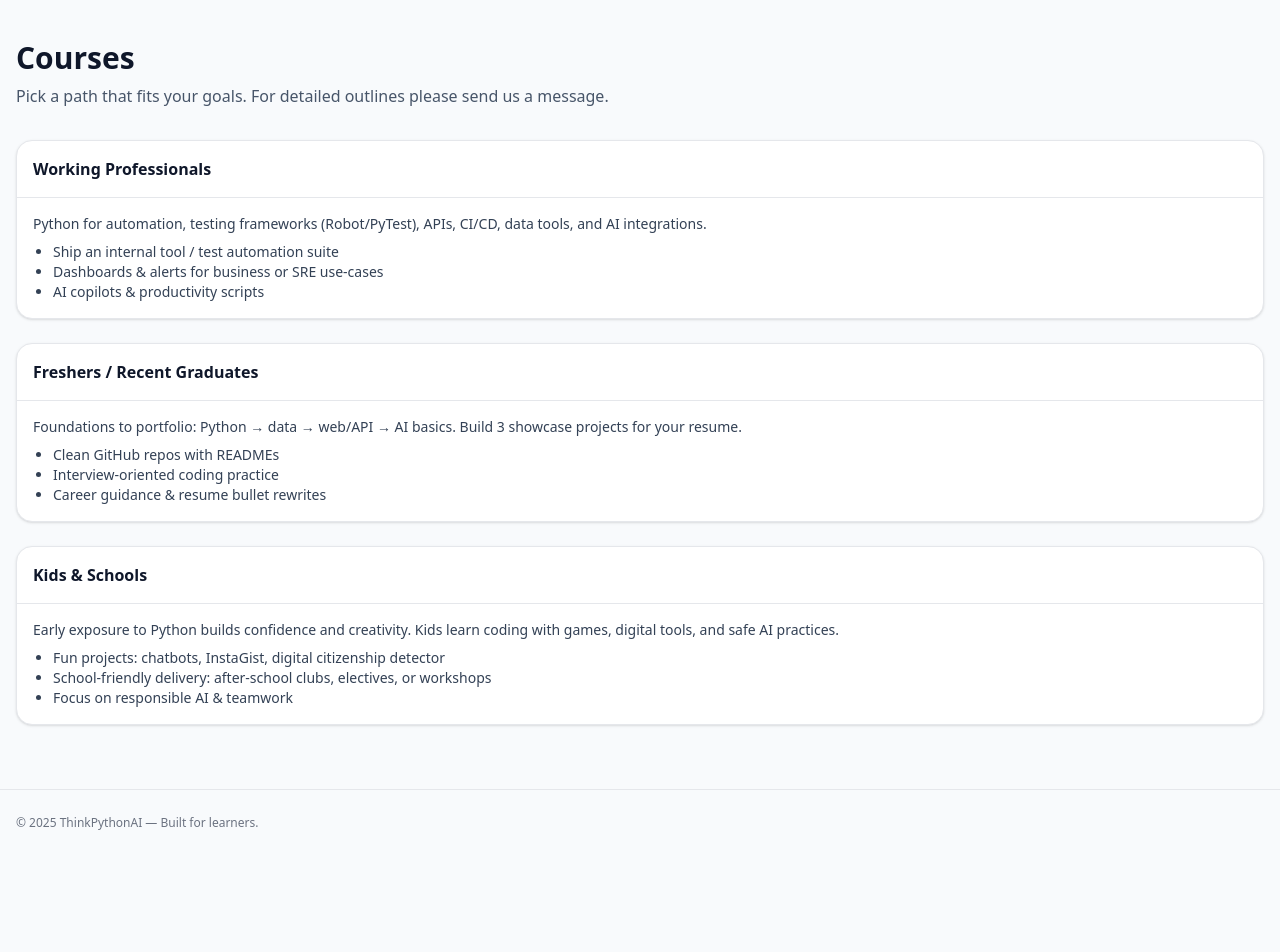
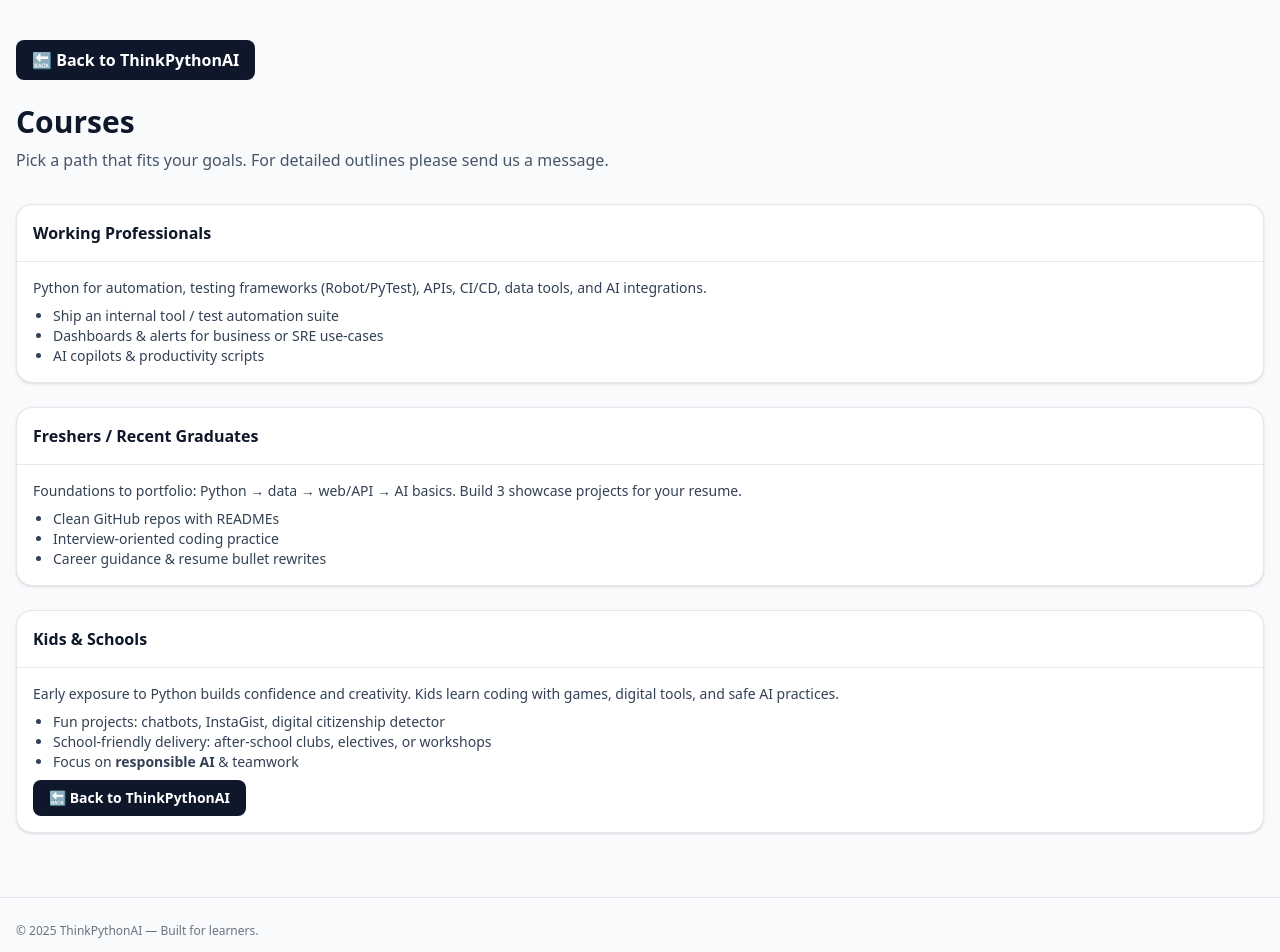
Before and after one commit to raunitankit/thinkpythonai, a Next.js app: page /courses in a window 1280 px wide. Shown: the top 952 px of the page. Before the commit the page ends 856 px from the top, so only its background shows below. Built offline with nearby package versions, Linux system fonts and the light colour scheme.

Commit message:
Add smooth scroll behavior and scroll margin fix for trainer section

```diff
--- a/app/courses/page.tsx
+++ b/app/courses/page.tsx
@@ -3,6 +3,9 @@ export const metadata = { title: "Courses | ThinkPythonAI" };
 export default function CoursesPage() {
   return (
     <main className="container py-10">
+      <div className="mb-6"><a href="/" className="inline-block bg-slate-900 text-white px-4 py-2 rounded-lg font-semibold hover:opacity-90">
+      🔙 Back to ThinkPythonAI</a></div>
+
       <h1 className="text-3xl font-extrabold">Courses</h1>
       <p className="text-slate-600 mt-2">Pick a path that fits your goals. For detailed outlines please send us a message.</p>
 
@@ -44,8 +47,12 @@ export default function CoursesPage() {
             <ul className="list-disc ml-5">
               <li>Fun projects: chatbots, InstaGist, digital citizenship detector</li>
               <li>School-friendly delivery: after-school clubs, electives, or workshops</li>
-              <li>Focus on responsible AI & teamwork</li>
+              <li>Focus on <span className="font-semibold">responsible AI </span> & teamwork</li>
             </ul>
+
+            <div className="mt-6"><a href="/" className="inline-block bg-slate-900 text-white px-4 py-2 rounded-lg font-semibold hover:opacity-90">
+              🔙 Back to ThinkPythonAI </a>
+            </div>
           </div>
         </div>
       </section>
--- a/app/globals.css
+++ b/app/globals.css
@@ -15,3 +15,6 @@ html,body{background:var(--bg);color:var(--ink)}
 .card{@apply rounded-2xl border shadow bg-white overflow-hidden}
 .header{@apply sticky top-0 z-40 backdrop-blur supports-[backdrop-filter]:bg-white/60 bg-white/70 border-b}
 .container{@apply mx-auto max-w-7xl px-4}
+html {
+  scroll-behavior: smooth;
+}
--- a/app/page.tsx
+++ b/app/page.tsx
@@ -84,12 +84,17 @@ export default function Page() {
             <p className="mt-4 text-lg text-slate-700">
               Hands-on coding for real outcomes—automation, AI, and stock portfolio projects. Built for busy students, IT professionals, and schools.
             </p>
+            <p className="mt-4 text-lg">
+              <span className="inline-block px-3 py-1 rounded-full bg-green-100 text-green-700 font-semibold">
+                 👨‍🏫 Trainer: Ankit — Sr. Automation Architect · Director Level Leader
+              </span>
+            </p>
             <div className="mt-6 flex flex-wrap items-center gap-3">
               <Button variant="outline" href="#trainer" className="px-5 py-2.5 text-base flex items-center gap-2"><span>Know your trainer</span></Button>
               <Button href="https://forms.gle/D8W6ePzfzeszgPFr6" className="px-5 py-2.5 text-base">Join the Next Live Demo</Button>
               <Button variant="secondary" href="#sample" className="px-5 py-2.5 text-base flex items-center gap-2"><Youtube className="w-4 h-4"/> Watch a Sample Class</Button>
               <Button variant="outline" href="#projects" className="px-5 py-2.5 text-base flex items-center gap-2"><Rocket className="w-4 h-4" />Fun Projects</Button>
-              <Button variant="outline" href="/courses#kids" className="px-5 py-2.5 text-base flex items-center gap-2 border-green-600 text-green-700 hover:bg-green-50">🎓 Kids & Schools</Button>
+              <Button variant="outline" href="/courses#kids" className="px-5 py-2.5 text-base flex items-center gap-2 border-green-600 text-white hover:bg-green-700">🎓 Kids & Schools</Button>
               <Button variant="outline" href="tel:+16034170825" className="px-5 py-2.5 text-base flex items-center gap-2"><Phone className="w-4 h-4" /><span className="hidden sm:inline">Call:</span><span>+1 (603) 417-0825</span></Button>
               <Button variant="secondary" href="https://wa.me/16034170825" className="px-5 py-2.5 text-base flex items-center gap-2" target="_blank" rel="noreferrer"><MessageCircle className="w-4 h-4" /><span className="hidden sm:inline">WhatsApp:</span><span>+1 (603) 417-0825</span></Button>
             </div>
@@ -270,8 +275,7 @@ export default function Page() {
 </section>
 
 {/* Trainer + Find your courses */}
-{/* Trainer + Find your courses */}
-<section id="trainer" className="container py-12">
+<section id="trainer" className="container py-12 scroll-mt-28 md:scroll-mt-40">
   <h2 className="text-2xl md:text-4xl font-bold text-center">Meet Your Trainer & Find Your Track</h2>
   <p className="text-center mt-2 text-slate-600">
     Learn directly from Ankit — a Senior Architect and a Python mentor. Choose the path that matches your goals.
--- a/app/sitemap.ts
+++ b/app/sitemap.ts
@@ -9,5 +9,6 @@ export default function sitemap() {
     { url: `${base}/qr`, lastModified: now },
     { url: `${base}/instagist`, lastModified: now },
     { url: `${base}/digital-citizenship`, lastModified: now },
+    { url: `${base}/courses`, lastModified: now },
   ];
 }
```
